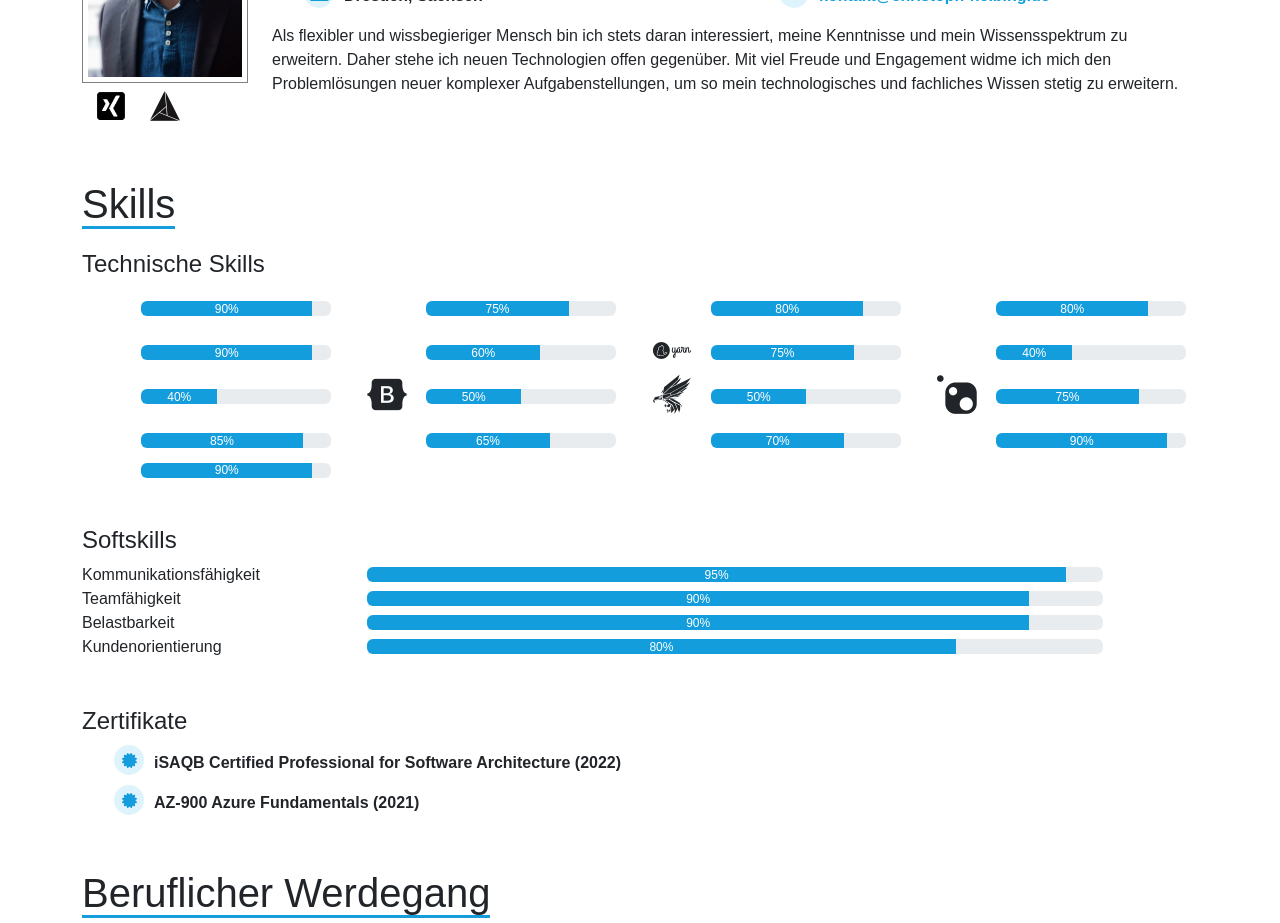
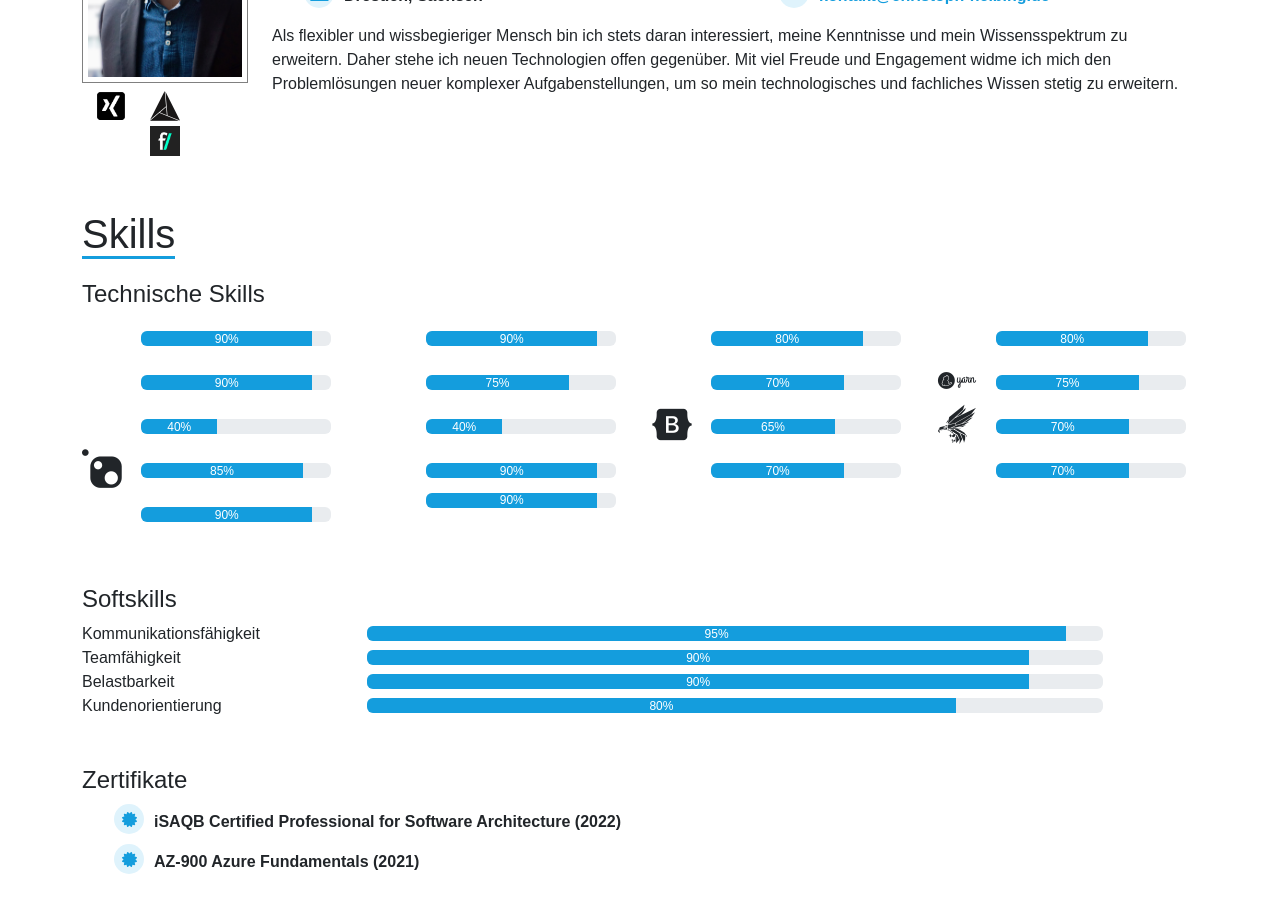
Before and after one commit to christophHelbing/portfolio, an Angular app: page / in a window 1280 px wide. Shown: the part 840-1763 px from the top of the page. Built offline with nearby package versions, Linux system fonts and the light colour scheme; some icons are missing; what ngx-typed-js would draw is missing.

Commit message:
Adding freelancermap and update skills

```diff
--- a/src/app/components/about/about.component.html
+++ b/src/app/components/about/about.component.html
@@ -20,6 +20,15 @@
           <div class="col-auto">
             <a href="{{about.linkedInLink}}" target="_blank" class="link-image">
               <i class="devicon-linkedin-plain colored"></i>
+            </a>
+          </div>
+          <div class="col-auto">
+            <a href="{{about.freelancerMapLink}}" target="_blank">
+              <img src="assets/img/freelancermap.jpeg"
+                   width="30" height="30"
+                   class="img-fluid link-image"
+                   alt="freelancermap link to my profile"
+              >
             </a>
           </div>
         </div>
--- a/src/app/data/about.ts
+++ b/src/app/data/about.ts
@@ -7,6 +7,7 @@ interface About {
   xingLink: string
   githubLink: string
   linkedInLink: string
+  freelancerMapLink: string
   motivationText: string
 }
 
@@ -21,6 +22,7 @@ export const ABOUT: About = {
   xingLink: "https://www.xing.com/profile/Christoph_Helbing5",
   githubLink: "https://github.com/christophHelbing",
   linkedInLink: "https://www.linkedin.com/in/christoph-helbing/",
+  freelancerMapLink: "https://www.freelancermap.de/profil/christoph-helbing",
   motivationText: "Als flexibler und wissbegieriger Mensch bin ich stets daran interessiert, meine Kenntnisse und mein Wissensspektrum" +
     " zu erweitern. Daher stehe ich neuen Technologien offen gegenüber. Mit viel Freude und Engagement widme ich mich " +
     "den Problemlösungen neuer komplexer Aufgabenstellungen, um so mein technologisches und fachliches Wissen stetig zu erweitern."
--- a/src/app/data/skills.ts
+++ b/src/app/data/skills.ts
@@ -25,7 +25,7 @@ export const SKILLS: Skills = {
     {
       name: "Kotlin",
       icon: "devicon-kotlin-plain-wordmark",
-      percentage: 75
+      percentage: 90
     },
     {
       name: "JavaScript",
@@ -43,9 +43,14 @@ export const SKILLS: Skills = {
       percentage: 90
     },
     {
+      name: "React",
+      icon: "devicon-react-original-wordmark",
+      percentage: 75
+    },
+    {
       name: "Spring",
       icon: "devicon-spring-plain",
-      percentage: 60
+      percentage: 70
     },
     {
       name: "Bootstrap",
@@ -65,27 +70,27 @@ export const SKILLS: Skills = {
     {
       name: "Gradle",
       icon: "devicon-gradle-plain",
-      percentage: 50
+      percentage: 65
     },
     {
       name: "Docker",
       icon: "devicon-docker-plain-wordmark",
-      percentage: 50
+      percentage: 70
     },
     {
       name: "Git",
       icon: "devicon-git-plain",
-      percentage: 75
+      percentage: 85
     },
     {
       name: "IntelliJ",
       icon: "devicon-intellij-plain",
-      percentage: 85
+      percentage: 90
     },
     {
       name: "Postgres",
       icon: "devicon-postgresql-plain",
-      percentage: 65
+      percentage: 70
     },
     {
       name: "Oracle",
```
Also changed, not shown: src/assets/img/freelancermap.jpeg (added), 1 other file (tests, documents, lock files or other folders).
